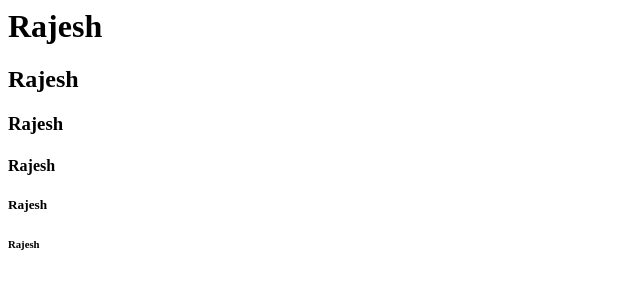
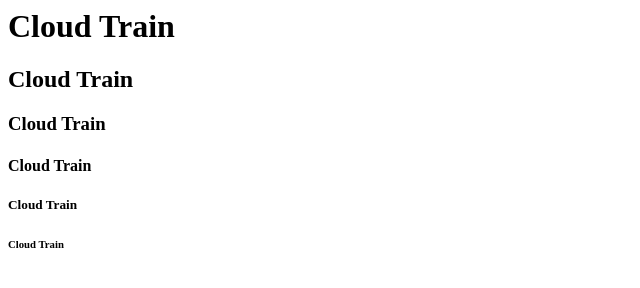
Before and after one commit to bridgecrew-perf6/deploy-277, a plain HTML site: page index.html in a window 1280 px wide. Shown: the whole page, without its empty margins (0-640 px from the left). Drawn offline with Linux system fonts and the light colour scheme.

Commit message:
Update index.html

```diff
--- a/index.html
+++ b/index.html
@@ -1,12 +1,12 @@
 <html>
 <body>
 
-<h1>Rajesh</h1>
-<h2>Rajesh</h2>
-<h3>Rajesh</h3>
-<h4>Rajesh</h4>
-<h5>Rajesh</h5>
-<h6>Rajesh</h6>
+<h1>Cloud Train</h1>
+<h2>Cloud Train</h2>
+<h3>Cloud Train</h3>
+<h4>Cloud Train</h4>
+<h5>Cloud Train</h5>
+<h6>Cloud Train</h6>
 
 </body>
 </html>
```
